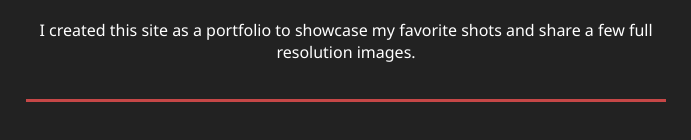
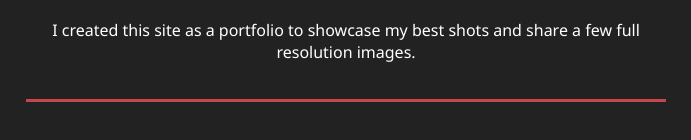
Before and after one commit to yaardvarks/yaardvarks.github.io, a website: page index.html in a window 1280 px wide. Shown: the part 1157-1297 px from the top of the page, 294-985 px from the left. Drawn offline with Linux system fonts and the light colour scheme.

Commit message:
[Fix] Typo correction on Bio

```diff
--- a/index.html
+++ b/index.html
@@ -78,7 +78,7 @@
 
         <section class="full_text">
             <p>Hello Im Andrew, A Birmingham based software developer and amateur photographer who likes to shoot Nikon.</p>
-            <p>I created this site as a portfolio to showcase my favorite shots and share a few full resolution images.</p>
+            <p>I created this site as a portfolio to showcase my best shots and share a few full resolution images.</p>
         </section>
 
 
```
